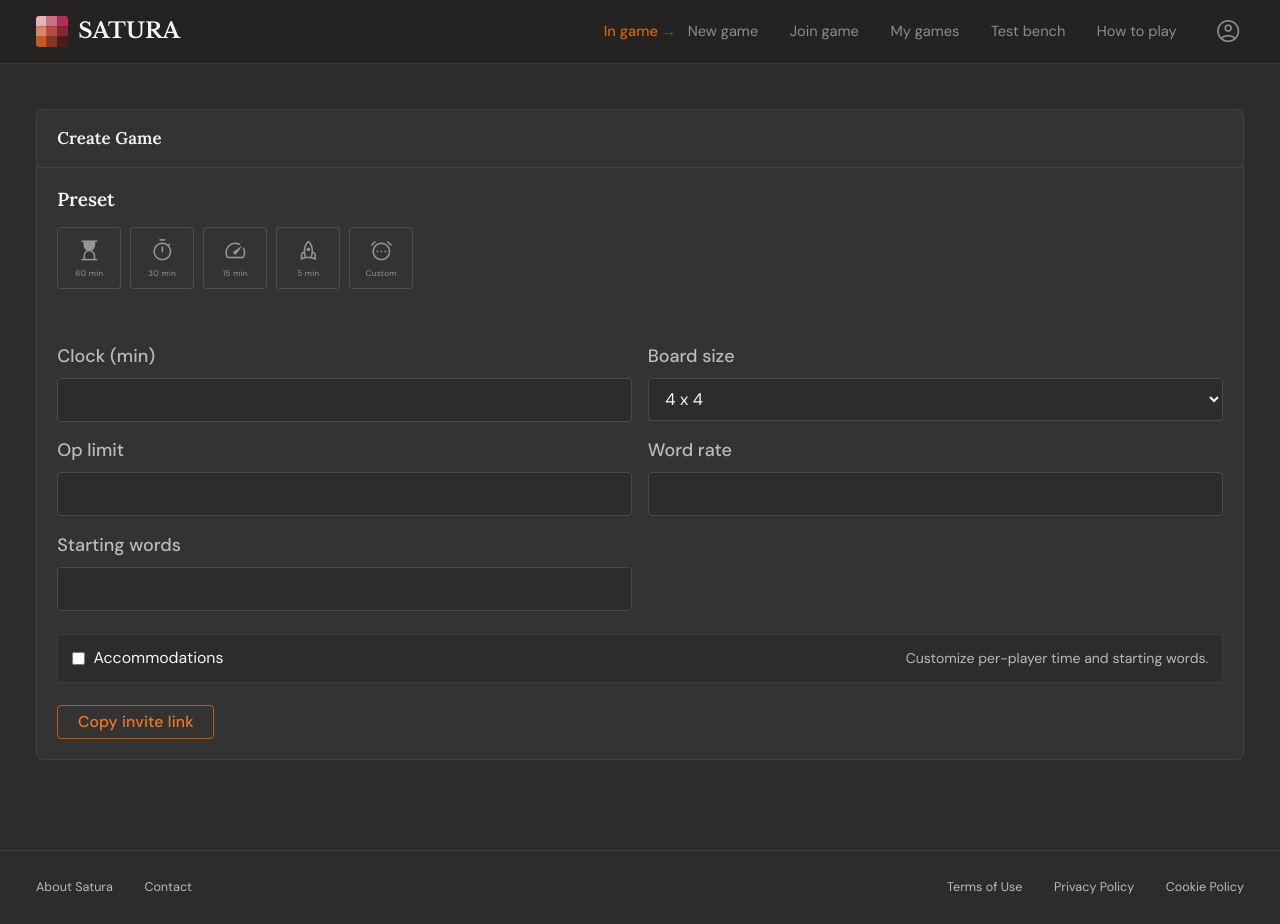
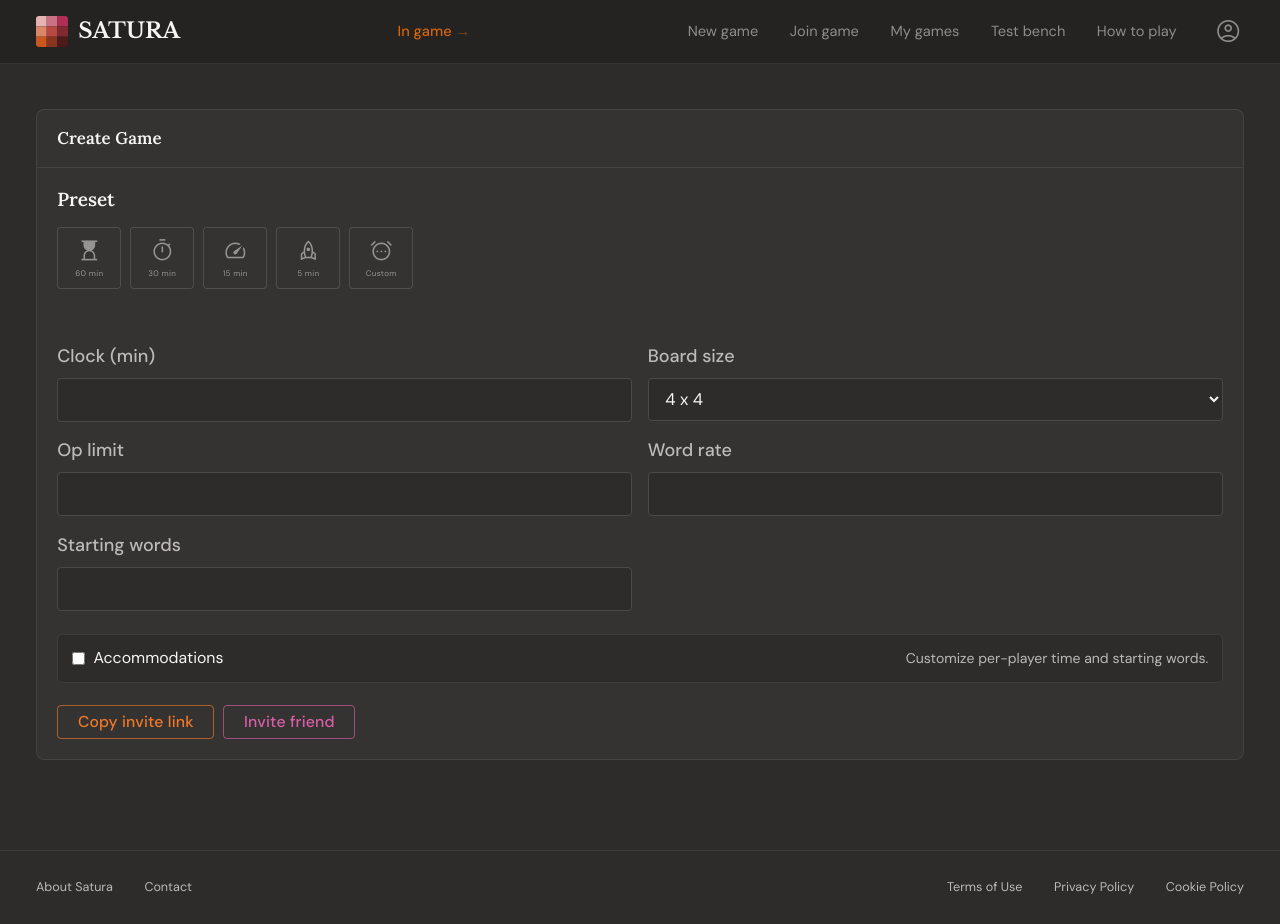
Before and after one commit to FinnE145/Satura, a Flask app: page /game/new in a window 1280 px wide. Run offline with Flask 3, Linux system fonts and the light colour scheme; a user stored in the database is signed in; tables that the repository leaves empty hold one stand-in row (values such as "Sample post").

Commit message:
Add friend invite system for game creation
- Invite friend button on create game page (dropdown of accepted friends)
- Revoke invite button replaces New link in invite mode (cancels lobby, resets UI)
- /game/new?invite=<username> pre-selects a friend invite via query arg
- Invite to game button on /settings/friends links to /game/new?invite=<username>
- Invited users see a nav notification (cool accent, same slot as In game) on page load
- Invite-restricted lobbies only allow the invited player to join
- game/new requires login
- Nav indicators moved from absolute center to inline flex slot between brand and nav-links
- Friends counter on /settings/profile now shows real count and links to /settings/friends
- Add .no-underline utility class

Co-Authored-By: Claude Sonnet 4.6 <noreply@anthropic.com>

```diff
--- a/app/routes.py
+++ b/app/routes.py
@@ -17,7 +17,7 @@ from flask_login import login_user, logout_user, login_required, current_user
 from sqlalchemy import or_
 from . import db
 from .models import Game, Account, AccountSettings, Script, ExecutionPhase, DefinedFunction, Friendship
-from .game.session import create_session, get_session, create_lobby, get_lobby, get_lobby_by_alias, alias_in_use, remove_lobby, create_test_session, get_test_session, remove_test_session
+from .game.session import create_session, get_session, create_lobby, get_lobby, get_lobby_by_alias, alias_in_use, remove_lobby, get_invite_for_user, create_test_session, get_test_session, remove_test_session
 from config import Config
 
 bp = Blueprint('main', __name__)
@@ -485,6 +485,7 @@ def new_game_legacy():
 
 
 @bp.route('/game/new')
+@login_required
 def game_new():
     preset_order = ('60', '30', '15', '5')
     preset_icons = {
@@ -525,6 +526,24 @@ def game_new():
                 'starting_player': user_settings.accom_starting_player or 'random',
             }
 
+    me = current_user.id
+    accepted = Friendship.query.filter(
+        Friendship.status == 'accepted',
+        or_(Friendship.requester_id == me, Friendship.addressee_id == me),
+    ).all()
+    friends = [
+        fs.addressee if fs.requester_id == me else fs.requester
+        for fs in accepted
+    ]
+
+    invite_friend = None
+    invite_username = request.args.get('invite', '').strip()
+    if invite_username:
+        invite_friend = next(
+            (f for f in friends if f.username == invite_username),
+            None,
+        )
+
     return render_template(
         'game_new.html',
         presets=Config.TIME_CONTROL_PRESETS,
@@ -535,6 +554,8 @@ def game_new():
         username=current_user.username if current_user.is_authenticated else '',
         user_custom_defaults=user_custom_defaults,
         user_accom_defaults=user_accom_defaults,
+        friends=friends,
+        invite_friend=invite_friend,
     )
 
 
@@ -1114,7 +1135,12 @@ def how_to_play():
 @login_required
 def settings_profile():
     stats = _make_recent_games(current_user)
-    return render_template('settings_profile.html', settings_nav='profile', stats=stats)
+    me = current_user.id
+    friend_count = Friendship.query.filter(
+        Friendship.status == 'accepted',
+        or_(Friendship.requester_id == me, Friendship.addressee_id == me),
+    ).count()
+    return render_template('settings_profile.html', settings_nav='profile', stats=stats, friend_count=friend_count)
 
 
 @bp.route('/settings/account', methods=['GET', 'POST'])
@@ -1535,10 +1561,44 @@ def game_create_lobby():
     except ValueError as exc:
         return jsonify({'error': str(exc)}), 400
 
+    invited_user_id = data.get('invited_user_id')
+    if invited_user_id is not None:
+        invited_user_id = int(invited_user_id)
+        me = current_user.id
+        friendship = Friendship.query.filter(
+            Friendship.status == 'accepted',
+            or_(
+                (Friendship.requester_id == me) & (Friendship.addressee_id == invited_user_id),
+                (Friendship.requester_id == invited_user_id) & (Friendship.addressee_id == me),
+            ),
+        ).first()
+        if friendship is None:
+            return jsonify({'error': 'not friends with that user'}), 400
+
     game_id = str(uuid.uuid4())
     alias = _gen_join_alias()
-    create_lobby(game_id, parsed, current_user.id, current_user.username, join_alias=alias)
+    create_lobby(game_id, parsed, current_user.id, current_user.username, join_alias=alias, invited_user_id=invited_user_id)
     return jsonify({'game_id': game_id, 'join_alias': alias}), 201
+
+
+@bp.route('/api/my-invite', methods=['GET'])
+@login_required
+def my_invite():
+    lobby = get_invite_for_user(current_user.id)
+    if lobby is None:
+        return jsonify({'invite': None})
+    join_url = (
+        f'/join/{lobby.join_alias}'
+        if lobby.join_alias
+        else f'/game/{lobby.game_id}/join'
+    )
+    return jsonify({
+        'invite': {
+            'game_id': lobby.game_id,
+            'host_username': lobby.player1_username,
+            'join_url': join_url,
+        }
+    })
 
 
 @bp.route('/join', methods=['GET'])
@@ -1574,6 +1634,8 @@ def game_join_page(game_id):
     lobby = get_lobby(game_id)
     if lobby is None:
         return render_template('stub.html', page_title='Game not found'), 404
+    if lobby.invited_user_id is not None and current_user.id != lobby.invited_user_id:
+        return render_template('stub.html', page_title='Game not found'), 404
     return render_template(
         'game_join.html',
         game_id=game_id,
@@ -1590,6 +1652,8 @@ def game_join(game_id):
         return jsonify({'error': 'game not found'}), 404
     if current_user.id == lobby.player1_id:
         return jsonify({'error': 'cannot join your own game'}), 400
+    if lobby.invited_user_id is not None and current_user.id != lobby.invited_user_id:
+        return jsonify({'error': 'this invite is for a specific player'}), 403
     if lobby.player2_id is not None and lobby.player2_id != current_user.id:
         return jsonify({'error': 'game is full'}), 409
     lobby.player2_id = current_user.id
--- a/app/static/css/site.css
+++ b/app/static/css/site.css
@@ -211,6 +211,8 @@ h6 {
 
 /* ─── Colour hover utilities ─────────────────────────────────────────────────── */
 
+.no-underline { text-decoration: none; }
+
 /* Text-only hover */
 .warm-hover {
     transition: color 0.15s;
@@ -324,15 +326,17 @@ h6 {
 }
 
 .nav-inner {
-    position: relative;
     height: 3.5em;
     display: flex;
     align-items: center;
     gap: 2em;
 }
 
-.nav-inner .brand {
-    margin-right: auto;
+.nav-center-slot {
+    flex: 1;
+    display: flex;
+    justify-content: center;
+    align-items: center;
 }
 
 .nav-links {
@@ -360,9 +364,6 @@ h6 {
 }
 
 .nav-in-game {
-    position: absolute;
-    left: 50%;
-    transform: translateX(-50%);
     display: flex;
     flex-direction: column;
     align-items: center;
@@ -370,7 +371,6 @@ h6 {
     color: var(--accent);
     line-height: 1.3;
     transition: color 0.15s;
-    pointer-events: auto;
 }
 
 .nav-in-game[data-player="1"] { color: var(--accent); }
@@ -399,6 +399,18 @@ h6 {
     font-size: 0.7em;
     opacity: 0.8;
 }
+
+.nav-game-invite {
+    display: flex;
+    flex-direction: column;
+    align-items: center;
+    text-decoration: none;
+    color: var(--accent-cool);
+    line-height: 1.3;
+    transition: color 0.15s;
+}
+
+.nav-game-invite:hover { color: var(--accent-cool-bright); }
 
 .nav-profile {
     position: relative;
--- a/app/static/js/game_new.js
+++ b/app/static/js/game_new.js
@@ -50,11 +50,15 @@
     const linkDisplayUrl = document.getElementById('link-display-url');
     const presetButtons = Array.from(document.querySelectorAll('[data-preset]'));
     const copyLinkBtn = document.getElementById('copy-link-btn');
+    const presetInviteBtn = document.getElementById('preset-invite-btn');
+    const inviteFriendBtn = document.getElementById('invite-friend-btn');
+    const inviteFriendList = document.getElementById('invite-friend-list');
     const lobbyPanel = document.getElementById('lobby-panel');
     const joinDot = document.getElementById('join-dot');
     const joinLabel = document.getElementById('join-label');
     const lobbyActions = document.getElementById('lobby-actions');
     const newLinkBtn = document.getElementById('new-link-btn');
+    const revokeInviteBtn = document.getElementById('revoke-invite-btn');
     const p1ReadyBtn = document.getElementById('p1-ready-btn');
 
     const fields = {
@@ -86,6 +90,7 @@
     let currentGameId = null;
     let pollInterval = null;
     let p1IsReady = false;
+    let inviteMode = false;
 
     function setError(message) {
         if (!errorBox) return;
@@ -283,18 +288,35 @@
         }
     }
 
-    async function handleCopyLink() {
+    function resetLobbyUI() {
+        stopPolling();
+        p1IsReady = false;
+        inviteMode = false;
+        currentGameId = null;
+        if (p1ReadyBtn) {
+            p1ReadyBtn.textContent = 'Ready';
+            p1ReadyBtn.disabled = false;
+        }
+        if (joinDot) joinDot.className = 'status-dot status-dot--pending';
+        if (joinLabel) joinLabel.textContent = 'Waiting for player to join…';
+        if (lobbyActions) lobbyActions.hidden = true;
+        if (newLinkBtn) newLinkBtn.hidden = false;
+        if (revokeInviteBtn) revokeInviteBtn.hidden = true;
+        if (lobbyPanel) lobbyPanel.hidden = true;
+        if (linkDisplay) linkDisplay.hidden = true;
+        updateStartingPlayerOptions(null);
+    }
+
+    async function _createLobby(payload, triggeredByBtn) {
         setError('');
-        copyLinkBtn.disabled = true;
+        if (triggeredByBtn) triggeredByBtn.disabled = true;
 
-        // Close old lobby if re-generating
         if (currentGameId) {
             try {
                 await fetch(`/game/${encodeURIComponent(currentGameId)}/close`, { method: 'POST' });
             } catch (_) {}
         }
 
-        // Reset lobby UI state
         stopPolling();
         p1IsReady = false;
         if (p1ReadyBtn) {
@@ -306,8 +328,6 @@
         if (lobbyActions) lobbyActions.hidden = true;
         updateStartingPlayerOptions(null);
 
-        const payload = buildPayload();
-
         try {
             const response = await fetch('/game/lobby', {
                 method: 'POST',
@@ -317,26 +337,44 @@
 
             if (response.status === 401) {
                 window.location.href = '/login?next=/game/new';
-                return;
+                return null;
             }
 
             const data = await response.json();
             if (!response.ok) {
                 setError(data.error || 'Failed to create game.');
-                return;
+                return null;
             }
 
-            const gameId = data.game_id;
-            if (!gameId) {
+            if (!data.game_id) {
                 setError('Server did not return a game id.');
-                return;
+                return null;
             }
 
-            currentGameId = gameId;
+            currentGameId = data.game_id;
+            if (lobbyPanel) lobbyPanel.hidden = false;
+            startLobbyPoll(data.game_id);
+            return data;
+        } catch (error) {
+            setError(error?.message || 'Network error while creating game.');
+            return null;
+        } finally {
+            if (triggeredByBtn) triggeredByBtn.disabled = false;
+        }
+    }
+
+    async function handleCopyLink() {
+        inviteMode = false;
+        if (newLinkBtn) newLinkBtn.hidden = false;
+        if (revokeInviteBtn) revokeInviteBtn.hidden = true;
+
+        const data = await _createLobby(buildPayload(), copyLinkBtn);
+        if (!data) return;
+
         const alias = data.join_alias;
         const joinUrl = alias
             ? `${location.origin}/join/${encodeURIComponent(alias)}`
-                : `${location.origin}/game/${encodeURIComponent(gameId)}/join`;
+            : `${location.origin}/game/${encodeURIComponent(data.game_id)}/join`;
         let copied = false;
         try {
             await navigator.clipboard.writeText(joinUrl);
@@ -347,14 +385,33 @@
             if (linkDisplayUrl) linkDisplayUrl.textContent = joinUrl;
             linkDisplay.hidden = false;
         }
+    }
 
-            if (lobbyPanel) lobbyPanel.hidden = false;
-            startLobbyPoll(gameId);
-        } catch (error) {
-            setError(error?.message || 'Network error while creating game.');
-        } finally {
-            copyLinkBtn.disabled = false;
+    async function handleInviteFriend(friendId, friendUsername) {
+        inviteMode = true;
+        if (newLinkBtn) newLinkBtn.hidden = true;
+        if (revokeInviteBtn) revokeInviteBtn.hidden = false;
+        if (linkDisplay) linkDisplay.hidden = true;
+
+        const payload = Object.assign(buildPayload(), { invited_user_id: friendId });
+        const data = await _createLobby(payload, null);
+        if (!data) {
+            inviteMode = false;
+            if (newLinkBtn) newLinkBtn.hidden = false;
+            if (revokeInviteBtn) revokeInviteBtn.hidden = true;
+            return;
         }
+
+        if (joinLabel) joinLabel.textContent = `Waiting for ${friendUsername} to join…`;
+    }
+
+    async function handleRevokeInvite() {
+        if (currentGameId) {
+            try {
+                await fetch(`/game/${encodeURIComponent(currentGameId)}/close`, { method: 'POST' });
+            } catch (_) {}
+        }
+        resetLobbyUI();
     }
 
     async function handleReady() {
@@ -436,6 +493,39 @@
     if (copyLinkBtn) copyLinkBtn.addEventListener('click', handleCopyLink);
     if (p1ReadyBtn) p1ReadyBtn.addEventListener('click', handleReady);
     if (newLinkBtn) newLinkBtn.addEventListener('click', handleNewLink);
+    if (revokeInviteBtn) revokeInviteBtn.addEventListener('click', handleRevokeInvite);
+    if (presetInviteBtn) {
+        presetInviteBtn.addEventListener('click', () => {
+            handleInviteFriend(
+                Number(presetInviteBtn.dataset.friendId),
+                presetInviteBtn.dataset.friendUsername || 'friend',
+            );
+        });
+    }
+
+    if (inviteFriendBtn && inviteFriendList) {
+        inviteFriendBtn.addEventListener('click', (e) => {
+            e.stopPropagation();
+            const open = !inviteFriendList.hidden;
+            inviteFriendList.hidden = open;
+            inviteFriendBtn.setAttribute('aria-expanded', String(!open));
+        });
+        inviteFriendList.addEventListener('click', (e) => {
+            const item = e.target.closest('[data-friend-id]');
+            if (!item) return;
+            const friendId = Number(item.dataset.friendId);
+            const friendUsername = item.dataset.friendUsername || 'friend';
+            inviteFriendList.hidden = true;
+            inviteFriendBtn.setAttribute('aria-expanded', 'false');
+            handleInviteFriend(friendId, friendUsername);
+        });
+        document.addEventListener('click', (e) => {
+            if (!inviteFriendList.hidden && !inviteFriendBtn.contains(e.target) && !inviteFriendList.contains(e.target)) {
+                inviteFriendList.hidden = true;
+                inviteFriendBtn.setAttribute('aria-expanded', 'false');
+            }
+        });
+    }
 
     selectPreset(defaultPreset);
     if (defaultPreset === 'custom') {
--- a/app/templates/base.html
+++ b/app/templates/base.html
@@ -30,6 +30,16 @@
                     class="brand-mark" width="28" height="28">
                 <span class="brand-wordmark">Satura</span>
             </a>
+            <div class="nav-center-slot">
+                {% if active_game_id %}
+                <a href="/game/{{ active_game_id }}" class="nav-in-game" data-game-id="{{ active_game_id }}">
+                    <span class="nav-in-game-title">In game</span>
+                    <span class="nav-in-game-phase" data-nav="phase"></span>
+                </a>
+                {% elif current_user.is_authenticated %}
+                <a class="nav-game-invite" id="nav-game-invite" hidden></a>
+                {% endif %}
+            </div>
             <div class="nav-links">
                 <a href="/game/new" class="nav-link">New game</a>
                 <a href="/join" class="nav-link">Join game</a>
@@ -37,12 +47,6 @@
                 <a href="/test/new" class="nav-link">Test bench</a>
                 <a href="/how-to-play" class="nav-link">How to play</a>
             </div>
-            {% if active_game_id %}
-            <a href="/game/{{ active_game_id }}" class="nav-in-game" data-game-id="{{ active_game_id }}">
-                <span class="nav-in-game-title">In game</span>
-                <span class="nav-in-game-phase" data-nav="phase"></span>
-            </a>
-            {% endif %}
             <div class="nav-actions">
                 {% if current_user.is_authenticated %}
                 <a href="{{ url_for('main.settings_profile') }}" class="nav-profile-btn"
@@ -122,6 +126,26 @@
 
     <script>
         (function () {
+            const inviteEl = document.getElementById('nav-game-invite');
+            if (inviteEl) {
+                fetch('/api/my-invite')
+                    .then(function (r) { return r.ok ? r.json() : null; })
+                    .then(function (data) {
+                        if (!data || !data.invite) return;
+                        const inv = data.invite;
+                        inviteEl.href = inv.join_url;
+                        inviteEl.innerHTML =
+                            '<span class="nav-in-game-title">Game invite</span>' +
+                            '<span class="nav-in-game-phase">from ' + inv.host_username + '</span>';
+                        inviteEl.hidden = false;
+                    })
+                    .catch(function () {});
+            }
+        })();
+    </script>
+
+    <script>
+        (function () {
             const indicator = document.querySelector('.nav-in-game');
             if (!indicator) return;
             const gameId = indicator.dataset.gameId;
--- a/app/templates/game_new.html
+++ b/app/templates/game_new.html
@@ -111,6 +111,25 @@
 
                     <div class="card-footer create-form-footer">
                         <button type="button" class="btn btn--accent" id="copy-link-btn">Copy invite link</button>
+                        {% if invite_friend %}
+                        <button type="button" class="btn btn--secondary" id="preset-invite-btn"
+                            data-friend-id="{{ invite_friend.id }}"
+                            data-friend-username="{{ invite_friend.username }}">Invite {{ invite_friend.username }}</button>
+                        {% endif %}
+                        {% if current_user.is_authenticated %}
+                        <div class="action-menu" id="invite-friend-menu">
+                            <button type="button" class="btn {% if not invite_friend %}btn--secondary{% else %}btn--ghost{% endif %}" id="invite-friend-btn" aria-haspopup="true" aria-expanded="false">Invite friend</button>
+                            <ul class="action-menu__list" id="invite-friend-list" hidden role="menu">
+                                {% if friends %}
+                                    {% for f in friends %}
+                                    <li><button type="button" class="action-menu__item" data-friend-id="{{ f.id }}" data-friend-username="{{ f.username }}" role="menuitem">{{ f.username }}</button></li>
+                                    {% endfor %}
+                                {% else %}
+                                <li><span class="action-menu__item is-disabled">No friends yet</span></li>
+                                {% endif %}
+                            </ul>
+                        </div>
+                        {% endif %}
                     </div>
 
                     <div id="link-display" class="info-msg" hidden>
@@ -127,6 +146,7 @@
                     </div>
                     <div id="lobby-actions" class="card-footer" hidden>
                         <button type="button" class="btn btn--ghost" id="new-link-btn">New link</button>
+                        <button type="button" class="btn btn--ghost" id="revoke-invite-btn" hidden>Revoke invite</button>
                         <button type="button" class="btn btn--accent" id="p1-ready-btn">Ready</button>
                     </div>
                 </div>
--- a/app/templates/settings_friends.html
+++ b/app/templates/settings_friends.html
@@ -65,7 +65,7 @@
             <li class="friend-item">
                 <span>{{ f.user.username }}</span>
                 <div>
-                    <a href="{{ url_for('main.game_new') }}" class="btn btn--ghost btn--sm">
+                    <a href="{{ url_for('main.game_new', invite=f.user.username) }}" class="btn btn--ghost btn--sm">
                         <span class="material-symbols-outlined" aria-hidden="true">swords</span>
                         Invite to game
                     </a>
--- a/app/templates/settings_profile.html
+++ b/app/templates/settings_profile.html
@@ -10,7 +10,7 @@
     <div class="settings-card-body">
         <div class="settings-profile-head">
             <h2 class="heading-display">{{ current_user.username }}</h2>
-            <p class="text-subtle">Friends: 0</p>
+            <a href="{{ url_for('main.settings_friends') }}" class="text-subtle warm-hover no-underline">Friends: {{ friend_count }}</a>
         </div>
 
         <div class="settings-stats-grid">
```
Also changed, not shown: app/game/session.py (+15 -1 lines), docs/css_classes.md (+4 -1 lines). Lines whose indentation alone changed are shown as unchanged.
